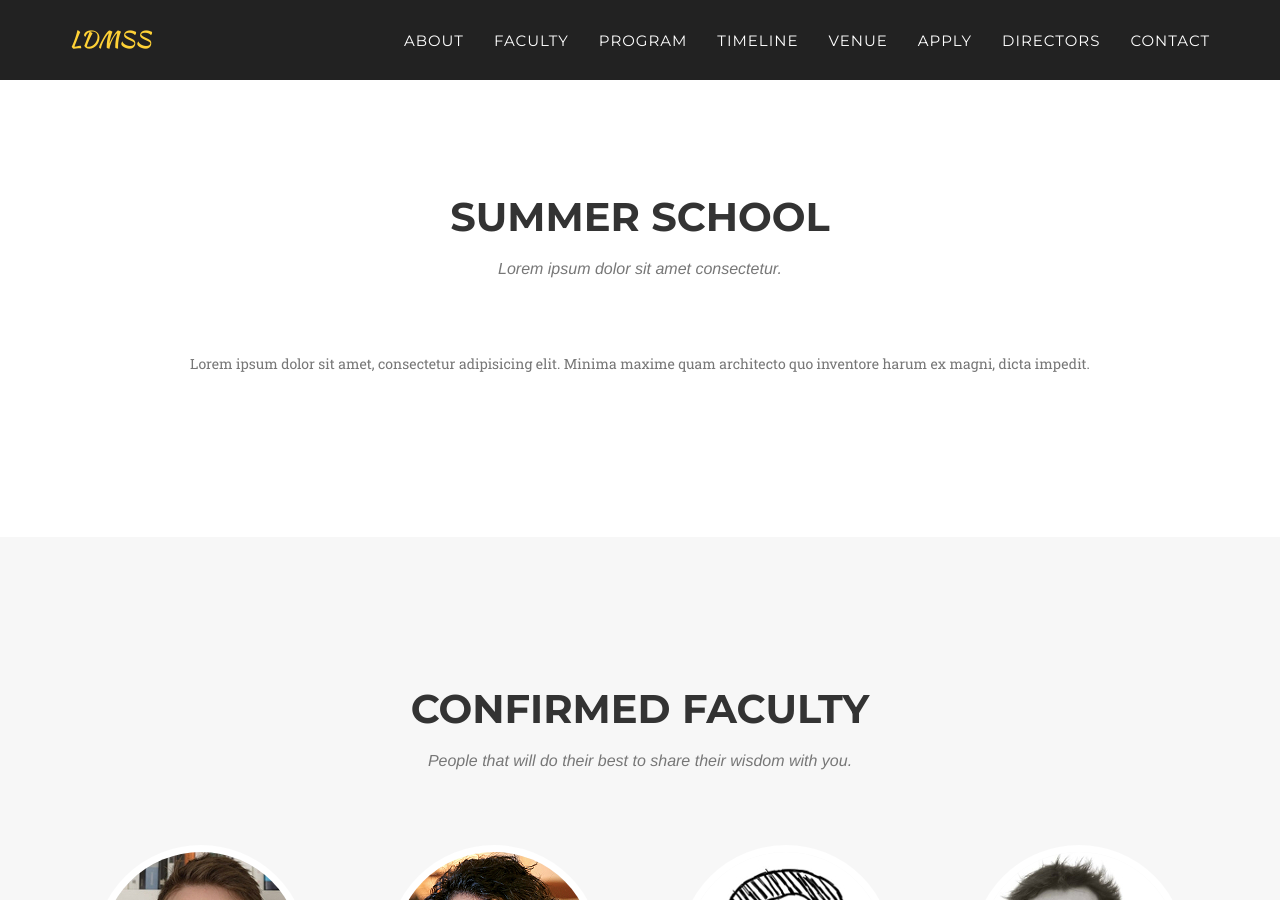
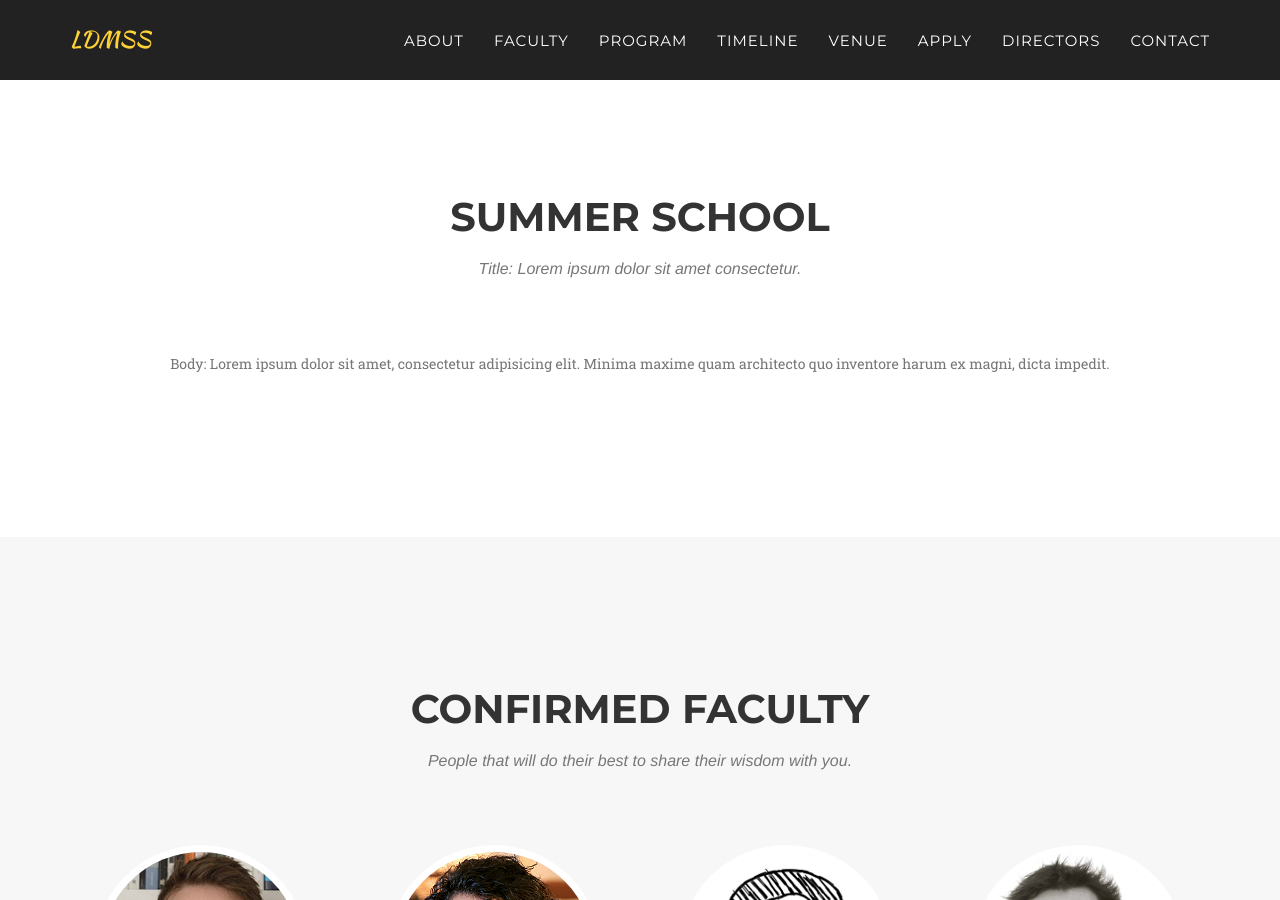
Before and after one commit to ldmss/ldmss.github.io, a Jekyll site: the page built from index.html, in a window 1280 px wide and 900 px high, scrolled down 713 px. Built offline with Jekyll 4.4.1, drawn with Linux system fonts in a browser that asks for light colours; some web fonts are replaced.

Commit message:
Update about.html

```diff
--- a/_includes/about.html
+++ b/_includes/about.html
@@ -4,12 +4,12 @@
             <div class="row">
                 <div class="col-lg-12 text-center">
                     <h2 class="section-heading">Summer school</h2>
-                    <h3 class="section-subheading text-muted">Lorem ipsum dolor sit amet consectetur.</h3>
+                    <h3 class="section-subheading text-muted">Title: Lorem ipsum dolor sit amet consectetur.</h3>
                 </div>
             </div>
             <div class="row text-center">
                 <div class="col-md-12">
-                    <p class="text-muted">Lorem ipsum dolor sit amet, consectetur adipisicing elit. Minima maxime quam architecto quo inventore harum ex magni, dicta impedit.</p>
+                    <p class="text-muted">Body: Lorem ipsum dolor sit amet, consectetur adipisicing elit. Minima maxime quam architecto quo inventore harum ex magni, dicta impedit.</p>
                 </div>
             </div>
         </div>
```
